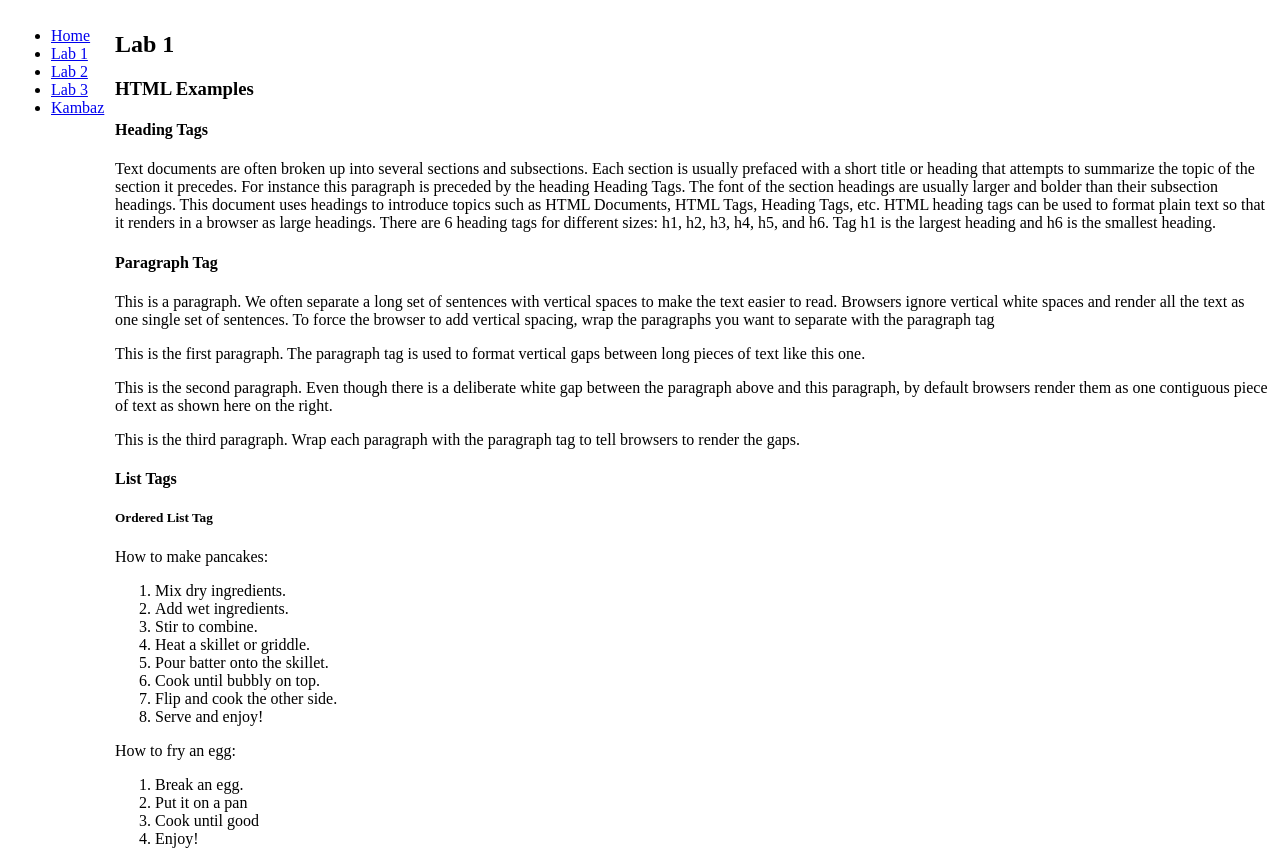
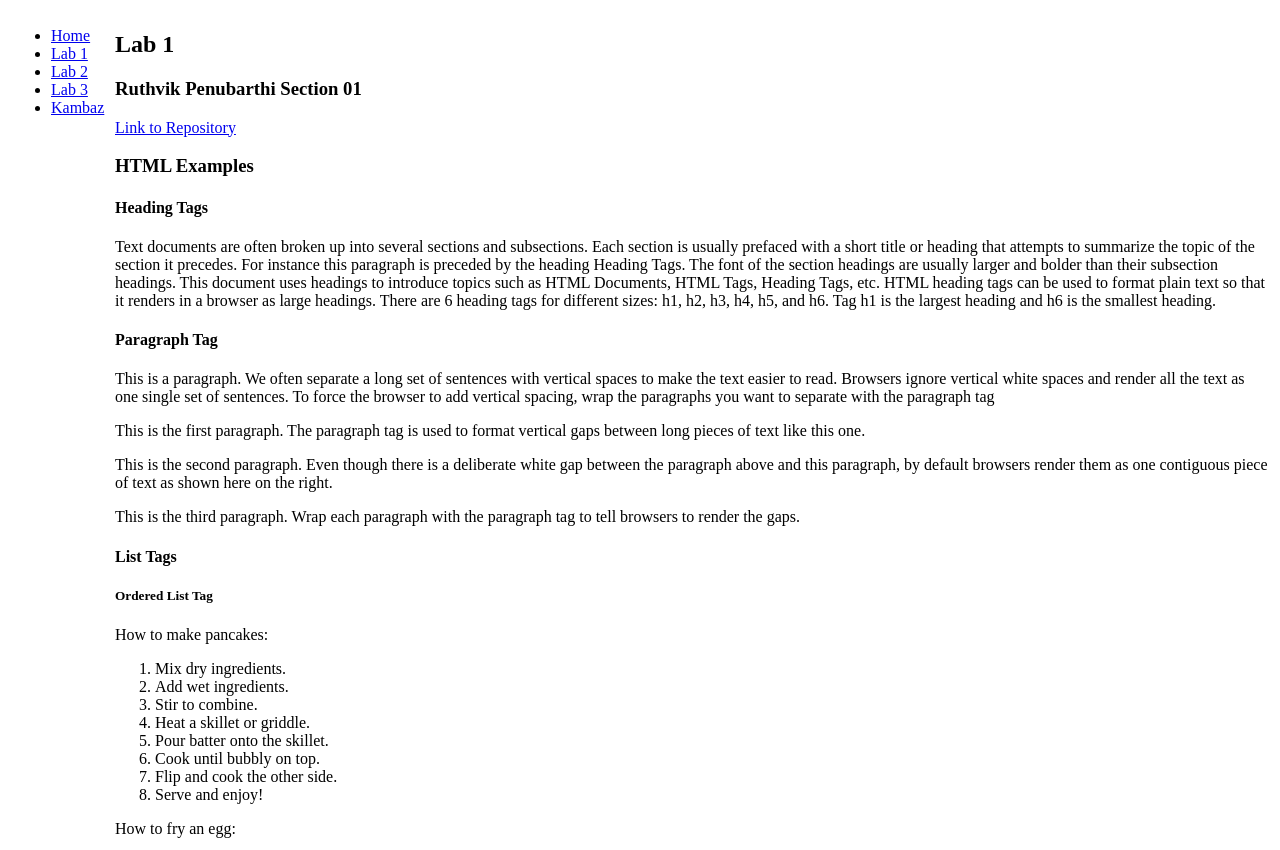
Before and after one commit to Rpenubarthi/WebDevA1, a Next.js app: page /Labs/Lab1 in a window 1280 px wide. Shown: the top 850 px of the page. Built offline with nearby package versions, Linux system fonts and the light colour scheme.

Commit message:
added repository link

```diff
--- a/app/Labs/Lab1/page.tsx
+++ b/app/Labs/Lab1/page.tsx
@@ -3,6 +3,8 @@ export default function Lab1() {
     return (
         <div id="wd-lab1">
             <h2>Lab 1</h2>
+            <h3>Ruthvik Penubarthi Section 01</h3>
+            <a href="https://github.com/Rpenubarthi/WebDevA1">Link to Repository</a>
             <h3>HTML Examples</h3>
             <div id="wd-h-tag">
                 <h4>Heading Tags</h4>
```
